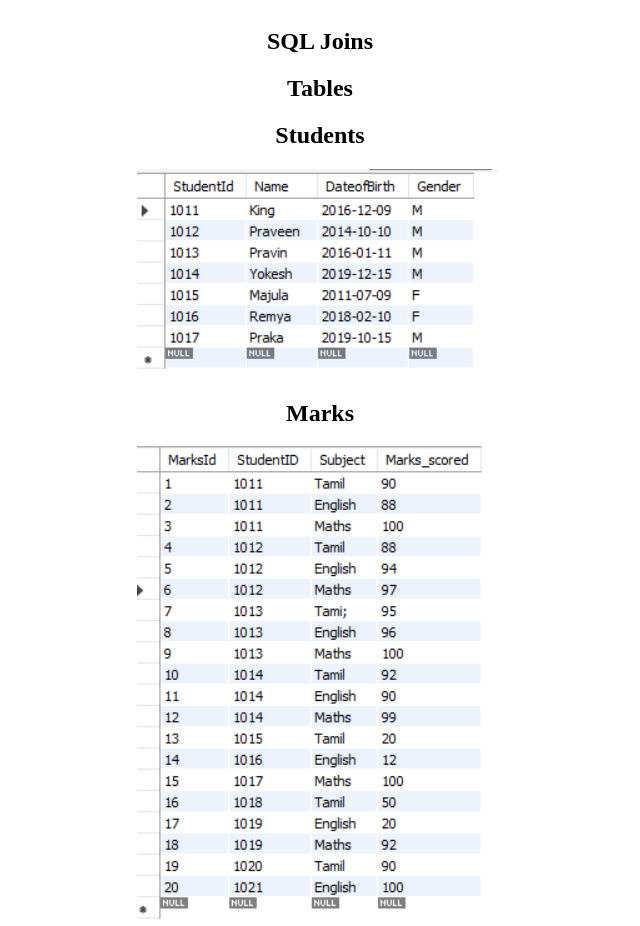
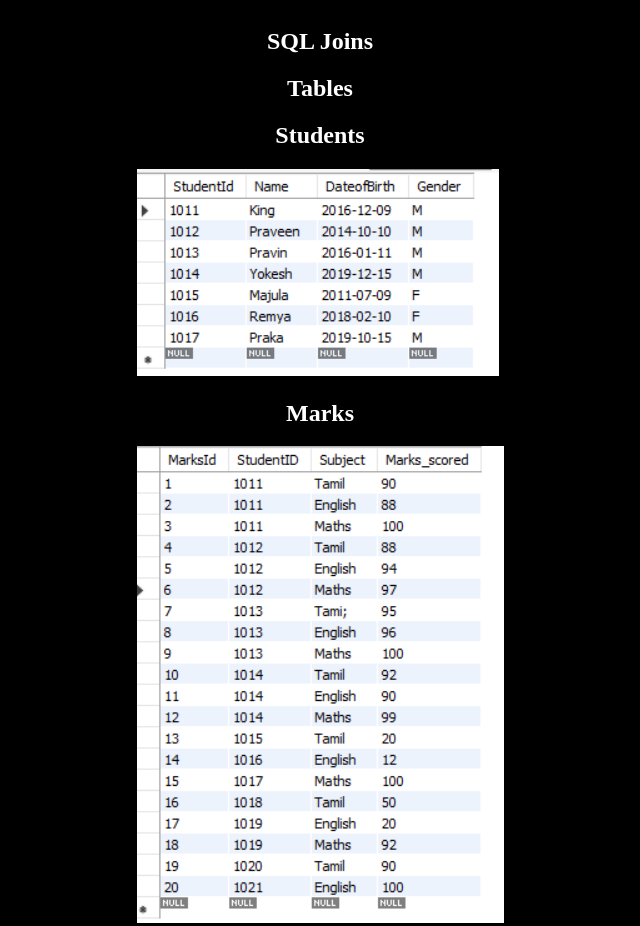
Before and after one commit to luciieen/pysql, a plain HTML site: page index.html in a window 1280 px wide. Shown: the top 926 px of the page, without its empty margins (320-960 px from the left). Drawn offline with Linux system fonts and the light colour scheme.

Commit message:
Update index.html

```diff
--- a/index.html
+++ b/index.html
@@ -7,6 +7,8 @@
   </head>
   <style>
     body {
+      background: #000;
+      color: white;
       display: flex;
       flex-direction: column;
       justify-content: center;
```
